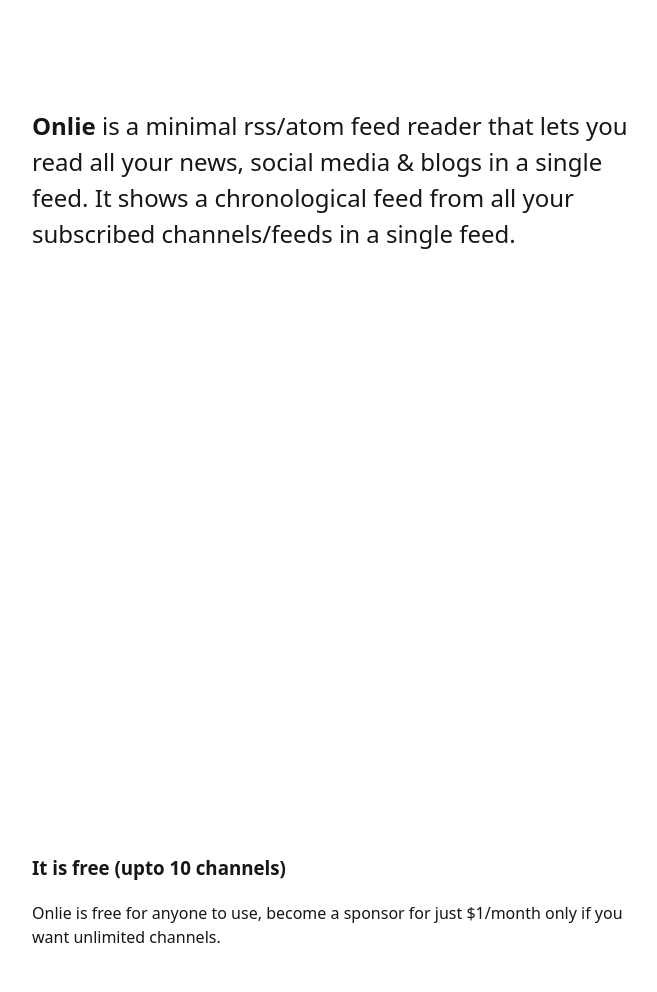
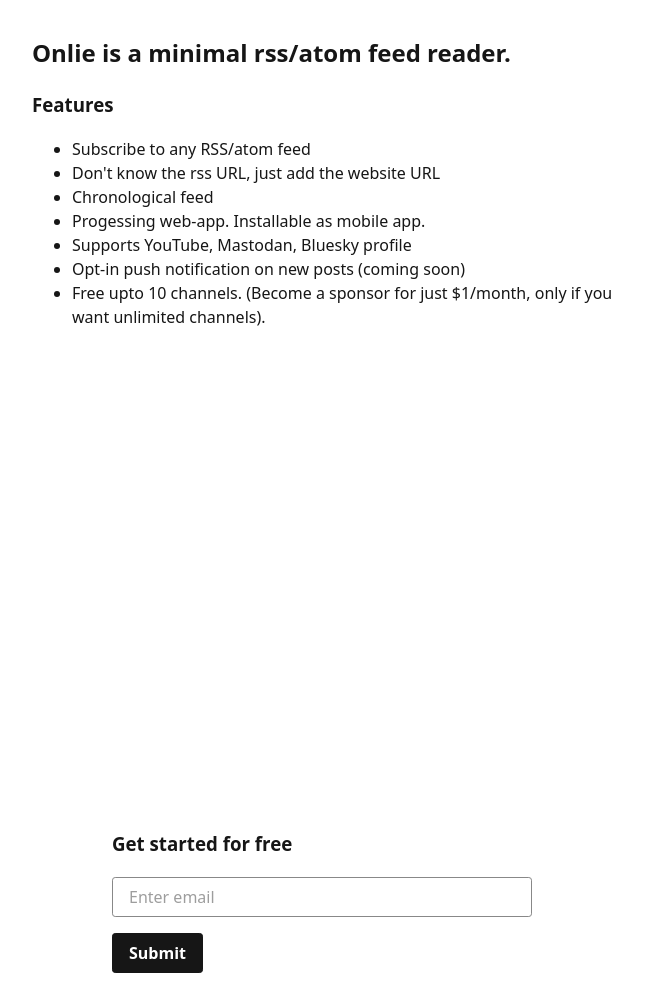
Before and after one commit to vasanthv/onlie, a website: page www/index.html in a window 1280 px wide. Shown: the part 900-1892 px from the top of the page, without its empty margins (304-961 px from the left). Drawn offline with nearby package versions, Linux system fonts and the light colour scheme; files whose address does not match are found by name.

Commit message:
Added features

```diff
--- a/package.json
+++ b/package.json
@@ -1,6 +1,6 @@
 {
 	"name": "onlie",
-	"version": "0.1.1",
+	"version": "0.1.2",
 	"description": "An ultra minimal rss reader to follow multiple sources.",
 	"main": "init.js",
 	"scripts": {
--- a/www/index.html
+++ b/www/index.html
@@ -52,20 +52,23 @@
 						</div>
 					</div>
 					<div class="section">
-						<p class="quote">
-							<strong>Onlie</strong> is a minimal rss/atom feed reader that lets you read all your news, social media &
-							blogs in a single feed. It shows a chronological feed from all your subscribed channels/feeds in a single
-							feed.
-						</p>
-					</div>
-					<div class="section">
 						<div>
-							<h3>It is free (upto 10 channels)</h3>
-							<p>
-								Onlie is free for anyone to use, become a sponsor for just $1/month only if you want unlimited channels.
-							</p>
+							<h2>Onlie is a minimal rss/atom feed reader.</h2>
+							<h3>Features</h3>
+							<ul>
+								<li>Subscribe to any RSS/atom feed</li>
+								<li>Don't know the rss URL, just add the website URL</li>
+								<li>Chronological feed</li>
+								<li>Progessing web-app. Installable as mobile app.</li>
+								<li>Supports YouTube, Mastodan, Bluesky profile</li>
+								<li>Opt-in push notification on new posts (coming soon)</li>
+								<li>
+									Free upto 10 channels. (Become a sponsor for just $1/month, only if you want unlimited channels).
+								</li>
+							</ul>
 						</div>
 					</div>
+
 					<div class="section">
 						<div class="wrap mini">
 							<h3>Get started for free</h3>
```
